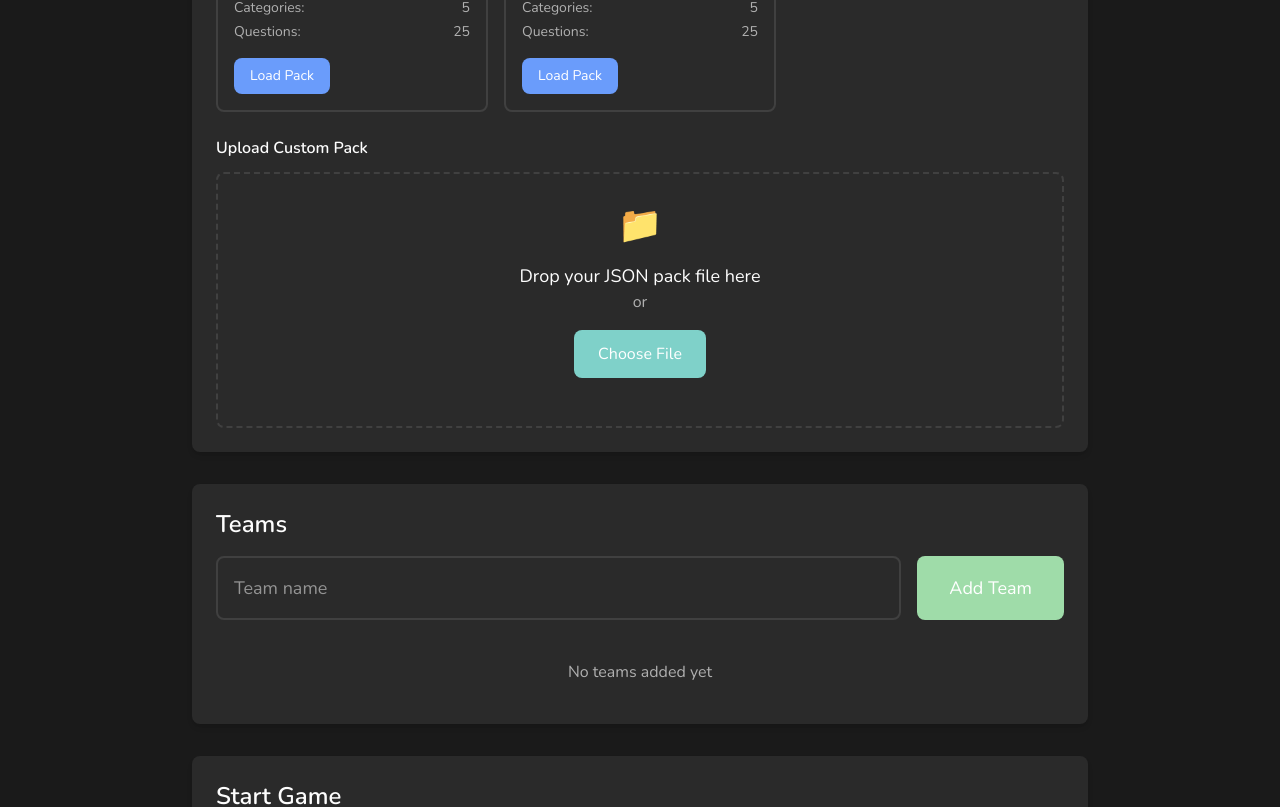
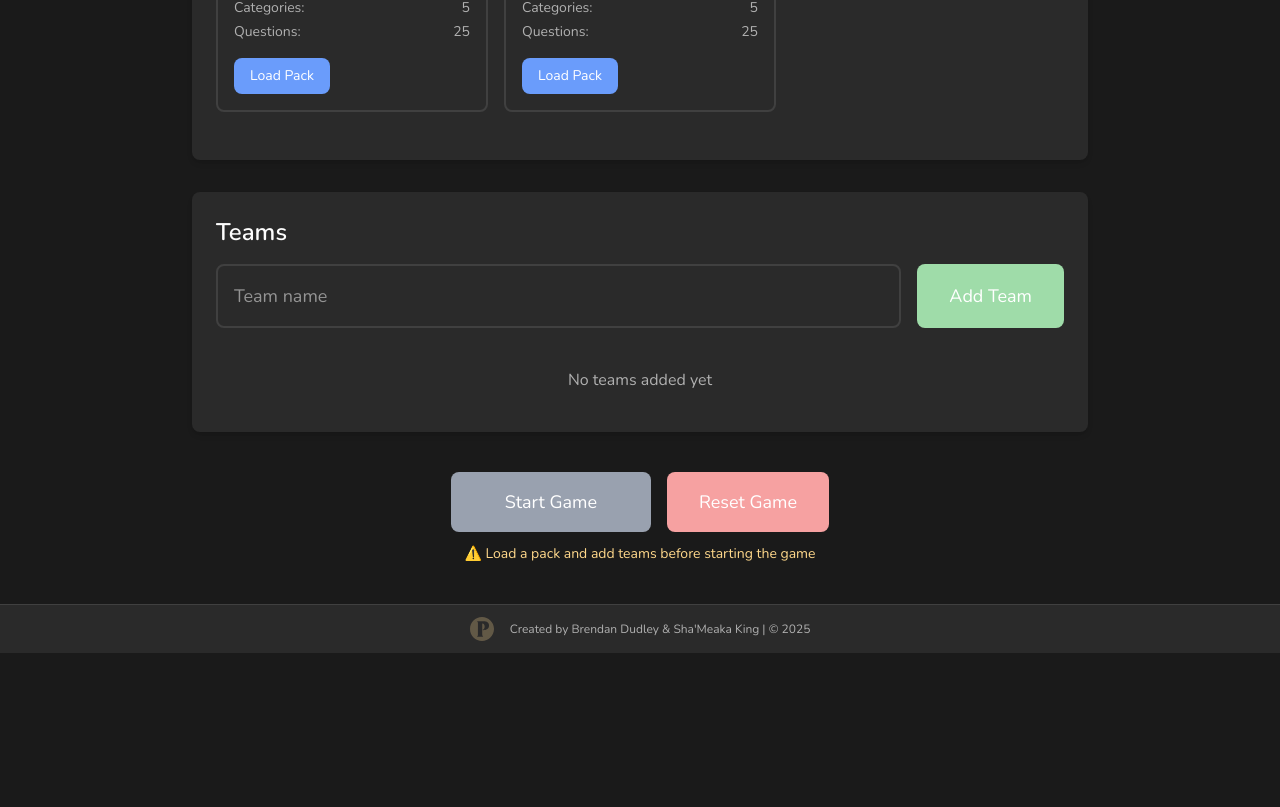
Before and after one commit to bedudley/swatch-it, a Next.js app: page /admin in a window 1280 px wide. Shown: the part 418-1225 px from the top of the page. After the commit the page ends 1071 px from the top, so only its background shows below. Built offline with nearby package versions, Linux system fonts and the light colour scheme.

Commit message:
style: Improve Admin styling
- Remove title and panel from action buttons
- Light grey applied to Team panel
- Hide unused Upload Custom Pack panel

```diff
--- a/src/app/admin/page.tsx
+++ b/src/app/admin/page.tsx
@@ -193,7 +193,7 @@ export default function AdminPage() {
           </div>
 
           {/* Custom Pack Upload */}
-          <div>
+          <div style={{ display: 'none' }}>
             <h4 className="text-md font-semibold mb-3 text-text-primary">Upload Custom Pack</h4>
             <div
               onDrop={handleDrop}
@@ -314,7 +314,7 @@ export default function AdminPage() {
 
           <div className="space-y-4">
             {teams.map((team) => (
-              <div key={team.id} className="flex items-center gap-4 p-4 border-2 border-border rounded-lg bg-background-muted">
+              <div key={team.id} className="flex items-center gap-4 p-4 border-2 border-border rounded-lg bg-[#333]">
                 <input
                   type="text"
                   value={team.name}
@@ -340,9 +340,7 @@ export default function AdminPage() {
         </div>
 
         {/* Game Controls */}
-        <div className="bg-card rounded-lg shadow-md p-6">
-          <h2 className="text-2xl font-semibold mb-4 text-text-primary">Start Game</h2>
-
+        <div className="flex flex-col items-center gap-3 py-2">
           <div className="flex flex-col sm:flex-row gap-4">
             <button
               onClick={handleStartGame}
@@ -365,7 +363,7 @@ export default function AdminPage() {
           </div>
 
           {(!pack || teams.length === 0) && (
-            <p className="text-warning mt-4 text-sm">
+            <p className="text-warning text-sm">
               ⚠️ Load a pack and add teams before starting the game
             </p>
           )}
--- a/src/components/MobileCategoryList.tsx
+++ b/src/components/MobileCategoryList.tsx
@@ -26,7 +26,7 @@ export default function MobileCategoryList() {
             </h3>
 
             {/* Progress indicator with mini question badges */}
-            <div className="flex flex-wrap gap-2">
+            <div className="flex flex-wrap gap-2 justify-center">
               {category.questions
                 .sort((a, b) => a.value - b.value)
                 .map((question) => {
```
